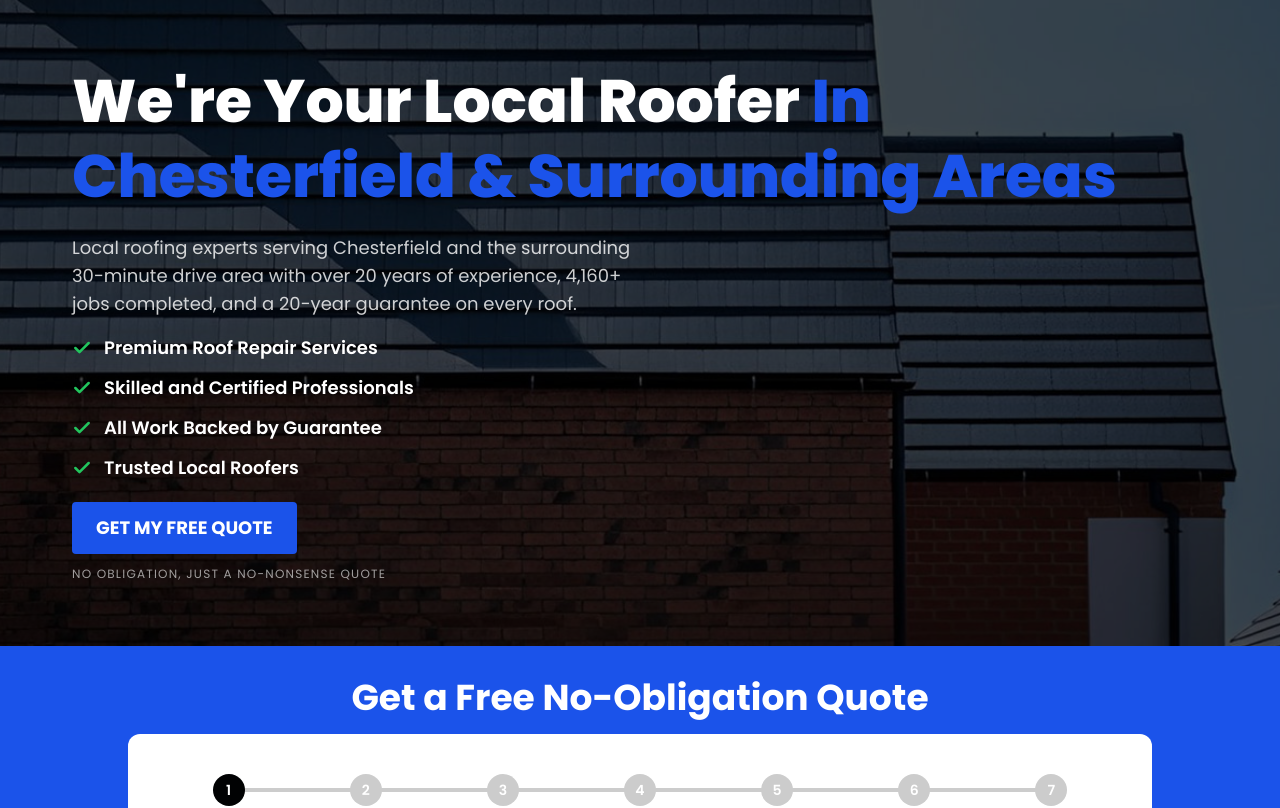
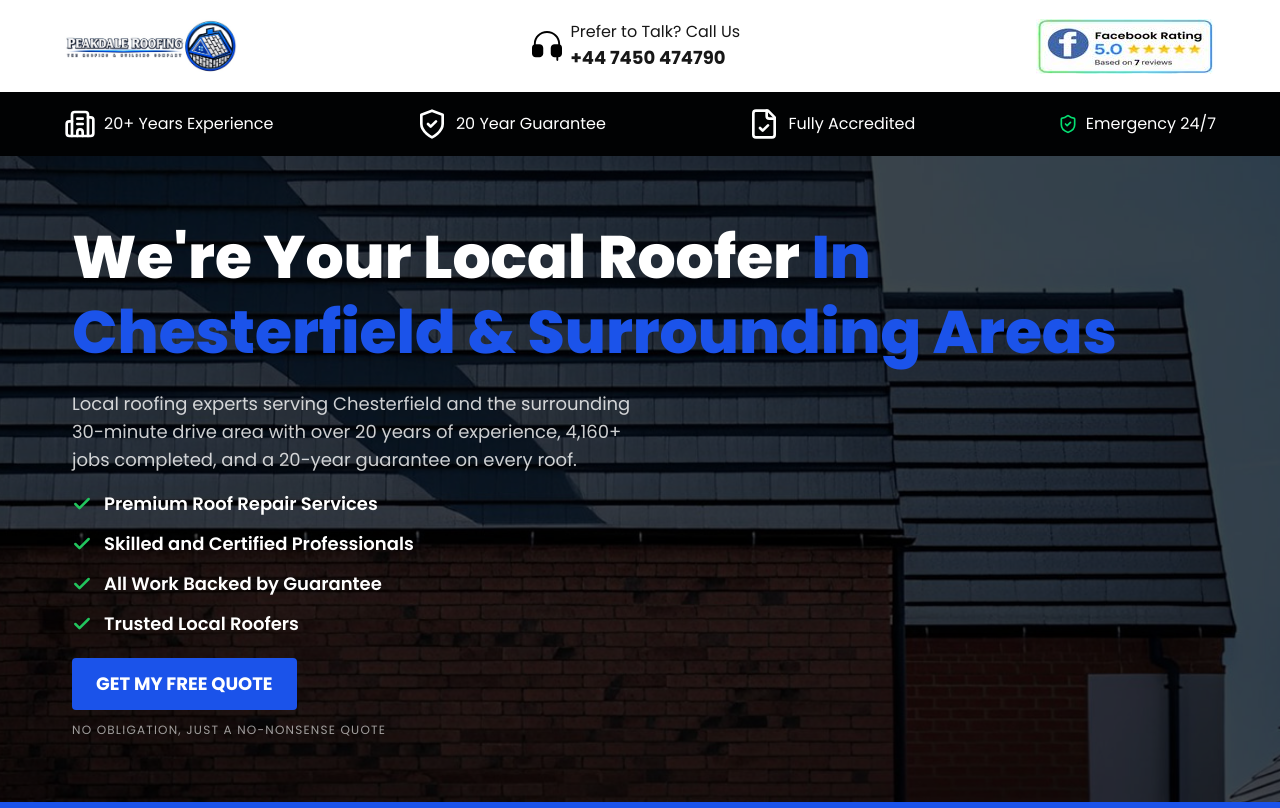
Before and after one commit to swanstill/Peakdale-Roofing-And-Building, a Next.js app: page / in a window 1280 px wide. Shown: the top 808 px of the page. Built offline with nearby package versions, Linux system fonts and the light colour scheme.

Commit message:
Restore header matching Roofex site structure

```diff
--- a/src/app/layout.tsx
+++ b/src/app/layout.tsx
@@ -1,5 +1,6 @@
 import type { Metadata } from "next";
 import "./globals.css";
+import Header from "@/components/Header";
 import { Inter, Poppins } from "next/font/google";
 const inter = Inter({
   subsets: ["latin"],
@@ -47,6 +48,7 @@ j=d.createElement(s),dl=l!='dataLayer'?'&l='+l:'';j.async=true;j.src=
             style={{ display: "none", visibility: "hidden" }}
           />
         </noscript>
+        <Header />
         {children}
       </body>
     </html>
--- a/src/components/Header.tsx
+++ b/src/components/Header.tsx
@@ -22,13 +22,13 @@ const Header = () => {
             className="min-w-0 w-1/2 inset-0 md:hidden"
             href="https://share.google/eewd9ZEPoBsN6jB3G"
           >
-            <div className="flex h-[80px] w-full items-center justify-center">
+            <div className="flex h-[60px] w-full items-center justify-center">
               <Image
-                src="/icons/trustatrader-widget.png"
-                alt="TrustATrader"
+                src="/icons/google-widget.jpg"
+                alt="Google Reviews"
                 className="h-full w-auto object-contain"
-                width={149}
-                height={80}
+                width={180}
+                height={60}
               />
             </div>
           </a>
@@ -56,13 +56,13 @@ const Header = () => {
             className="hidden min-w-0 md:flex"
             href="https://share.google/eewd9ZEPoBsN6jB3G"
           >
-            <div className="flex h-[80px] w-full items-center justify-center md:w-[149px]">
+            <div className="flex h-[60px] w-full items-center justify-center md:w-[180px]">
               <Image
-                src="/icons/trustatrader-widget.png"
-                alt="TrustATrader"
+                src="/icons/google-widget.jpg"
+                alt="Google Reviews"
                 className="h-full w-auto object-contain"
-                width={149}
-                height={80}
+                width={180}
+                height={60}
               />
             </div>
           </a>
@@ -114,14 +114,23 @@ const Header = () => {
           <span className="text-sm md:text-base">{siteConfig.guaranteeYears}</span>
         </div>
         <div className="flex items-center gap-2">
-          <Image
-            src="/icons/checkatrade-widget.png"
-            alt="Accredited"
-            className="h-5 w-5"
-            width={20}
-            height={20}
-          />
-          <span className="text-sm md:text-base">{siteConfig.insurredInfo}</span>
+          <svg
+            xmlns="http://www.w3.org/2000/svg"
+            width="32"
+            height="32"
+            viewBox="0 0 24 24"
+            fill="none"
+            stroke="currentColor"
+            strokeWidth="2"
+            strokeLinecap="round"
+            strokeLinejoin="round"
+            className="shrink-0"
+          >
+            <path d="M15 2H6a2 2 0 0 0-2 2v16a2 2 0 0 0 2 2h12a2 2 0 0 0 2-2V7Z"></path>
+            <path d="M14 2v4a2 2 0 0 0 2 2h4"></path>
+            <path d="M9 15l2 2 4-4"></path>
+          </svg>
+          <span className="text-sm md:text-base">Fully Accredited</span>
         </div>
         <div className="flex items-center gap-2">
           <svg
```
